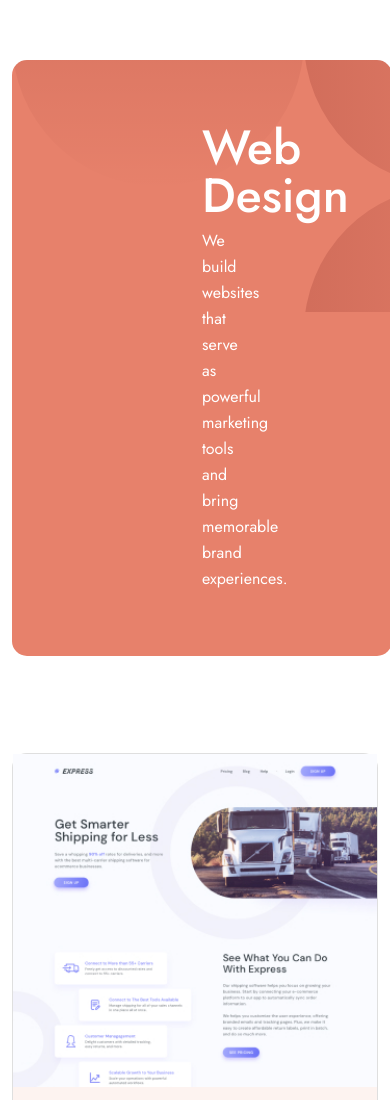
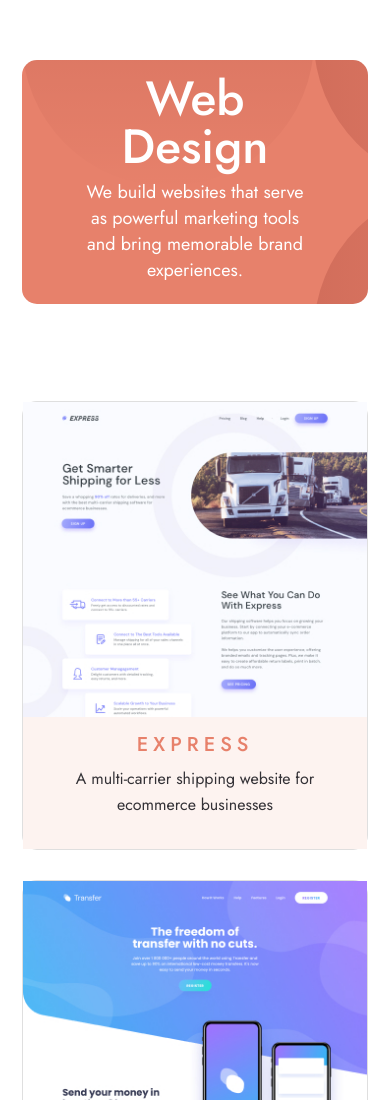
Before and after one commit to mukarram7733/designo-pages, a plain HTML site: page index.html in a window 390 px wide. Shown: the top 1100 px of the page. Drawn offline with nearby package versions, Linux system fonts and the light colour scheme.

Commit message:
first commit

```diff
--- a/css/media.css
+++ b/css/media.css
@@ -20,3 +20,20 @@
         margin-top: 67px;
     }
 }
+
+@media (max-width: 565px){
+    .container{
+        max-width: 370px;
+    }
+    .page-title__text {
+        font-size: 18px;
+        max-width: 663px;
+        margin: 6px auto;
+    }
+    .service__info {
+        top: 67px;
+    }
+    .page-title {
+        padding: 15px 60px;
+    }
+}
```
